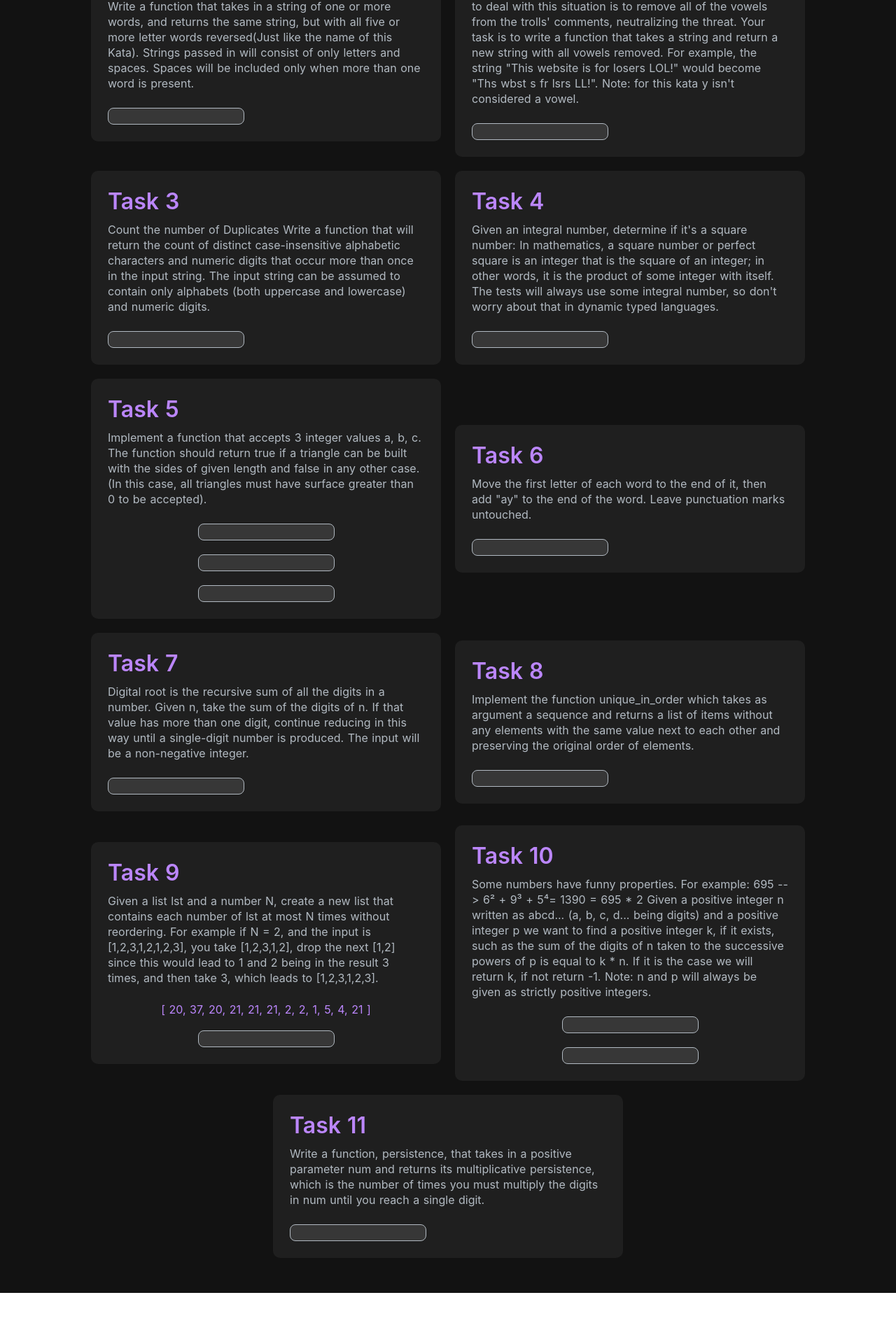
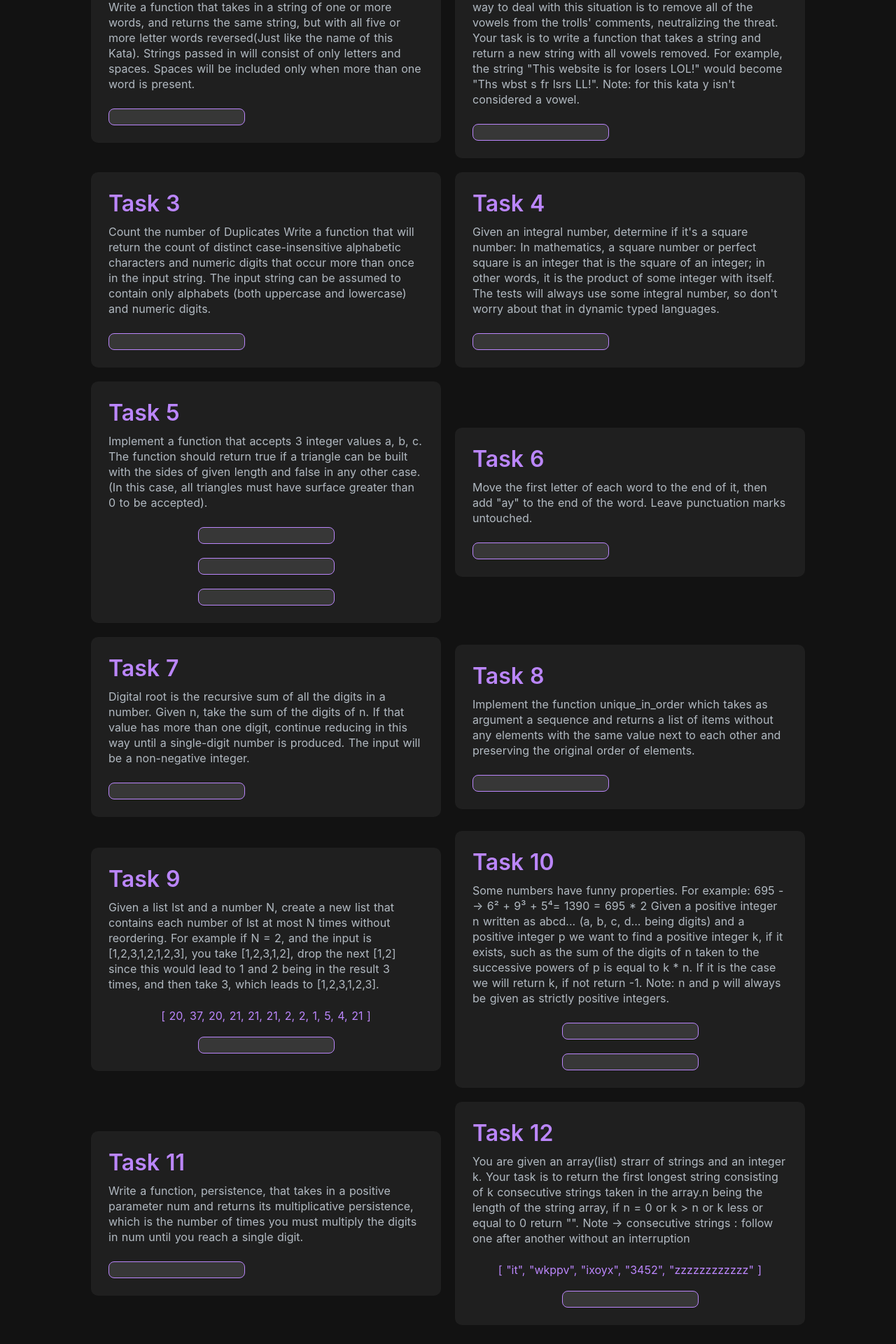
Before and after one commit to dumaaas/codewars-js, a Nuxt app: page / in a window 1280 px wide. Shown: the part 147-2067 px from the top of the page at 70% size. Before the commit the page ends 1994 px from the top, so only its background shows below. Built offline with nearby package versions, Linux system fonts and the light colour scheme.

Commit message:
Solved task 12

```diff
--- a/pages/index.vue
+++ b/pages/index.vue
@@ -2,7 +2,7 @@
   <div class="main">
     <div class="container">
       <div class="cards">
-        <div class="card">
+        <div class="card" :class="{ 'card-active': task1 }">
           <h1 class="title">Task 1</h1>
           <p class="description">
             Write a function that takes in a string of one or more words, and
@@ -12,11 +12,15 @@
             when more than one word is present.
           </p>
           <div class="card-flex">
-            <input v-model="wordSpin" />
+            <input
+              v-model="wordSpin"
+              @focus="task1 = true"
+              @blur="task1 = false"
+            />
             <p v-if="wordSpin">{{ spinWords(wordSpin) }}</p>
           </div>
         </div>
-        <div class="card">
+        <div class="card" :class="{ 'card-active': task2 }">
           <h1 class="title">Task 2</h1>
           <p class="description">
             Trolls are attacking your comment section! A common way to deal with
@@ -28,11 +32,15 @@
             considered a vowel.
           </p>
           <div class="card-flex">
-            <input v-model="wordDisemvowel" />
+            <input
+              v-model="wordDisemvowel"
+              @focus="task2 = true"
+              @blur="task2 = false"
+            />
             <p v-if="wordDisemvowel">{{ disemvowel(wordDisemvowel) }}</p>
           </div>
         </div>
-        <div class="card">
+        <div class="card" :class="{ 'card-active': task3 }">
           <h1 class="title">Task 3</h1>
           <p class="description">
             Count the number of Duplicates Write a function that will return the
@@ -42,13 +50,17 @@
             lowercase) and numeric digits.
           </p>
           <div class="card-flex">
-            <input v-model="wordDuplicateCount" />
+            <input
+              v-model="wordDuplicateCount"
+              @focus="task3 = true"
+              @blur="task3 = false"
+            />
             <p v-if="wordDuplicateCount">
               {{ duplicateCount(wordDuplicateCount) }}
             </p>
           </div>
         </div>
-        <div class="card">
+        <div class="card" :class="{ 'card-active': task4 }">
           <h1 class="title">Task 4</h1>
           <p class="description">
             Given an integral number, determine if it's a square number: In
@@ -58,13 +70,17 @@
             so don't worry about that in dynamic typed languages.
           </p>
           <div class="card-flex">
-            <input v-model="wordIsSquare" />
+            <input
+              v-model="wordIsSquare"
+              @focus="task4 = true"
+              @blur="task4 = false"
+            />
             <p v-if="wordIsSquare">
               {{ isSquare(wordIsSquare) }}
             </p>
           </div>
         </div>
-        <div class="card">
+        <div class="card" :class="{ 'card-active': task5 }">
           <h1 class="title">Task 5</h1>
           <p class="description">
             Implement a function that accepts 3 integer values a, b, c. The
@@ -73,9 +89,21 @@
             all triangles must have surface greater than 0 to be accepted).
           </p>
           <div class="card-flex card-flex__col">
-            <input v-model="wordIsTriangleA" />
-            <input v-model="wordIsTriangleB" />
-            <input v-model="wordIsTriangleC" />
+            <input
+              v-model="wordIsTriangleA"
+              @focus="task5 = true"
+              @blur="task5 = false"
+            />
+            <input
+              v-model="wordIsTriangleB"
+              @focus="task5 = true"
+              @blur="task5 = false"
+            />
+            <input
+              v-model="wordIsTriangleC"
+              @focus="task5 = true"
+              @blur="task5 = false"
+            />
 
             <p v-if="wordIsTriangleA && wordIsTriangleB && wordIsTriangleC">
               {{
@@ -84,20 +112,24 @@
             </p>
           </div>
         </div>
-        <div class="card">
+        <div class="card" :class="{ 'card-active': task6 }">
           <h1 class="title">Task 6</h1>
           <p class="description">
             Move the first letter of each word to the end of it, then add "ay"
             to the end of the word. Leave punctuation marks untouched.
           </p>
           <div class="card-flex">
-            <input v-model="wordPigIt" />
+            <input
+              v-model="wordPigIt"
+              @focus="task6 = true"
+              @blur="task6 = false"
+            />
             <p v-if="wordPigIt">
               {{ pigIt(wordPigIt) }}
             </p>
           </div>
         </div>
-        <div class="card">
+        <div class="card" :class="{ 'card-active': task7 }">
           <h1 class="title">Task 7</h1>
           <p class="description">
             Digital root is the recursive sum of all the digits in a number.
@@ -106,13 +138,17 @@
             number is produced. The input will be a non-negative integer.
           </p>
           <div class="card-flex">
-            <input v-model="wordDigitalRoot" />
+            <input
+              v-model="wordDigitalRoot"
+              @focus="task7 = true"
+              @blur="task7 = false"
+            />
             <p v-if="wordDigitalRoot">
               {{ digitalRoot(wordDigitalRoot) }}
             </p>
           </div>
         </div>
-        <div class="card">
+        <div class="card" :class="{ 'card-active': task8 }">
           <h1 class="title">Task 8</h1>
           <p class="description">
             Implement the function unique_in_order which takes as argument a
@@ -121,13 +157,17 @@
             elements.
           </p>
           <div class="card-flex">
-            <input v-model="wordUniqueInOrder" />
+            <input
+              v-model="wordUniqueInOrder"
+              @focus="task8 = true"
+              @blur="task8 = false"
+            />
             <p v-if="wordUniqueInOrder">
               {{ uniqueInOrder(wordUniqueInOrder) }}
             </p>
           </div>
         </div>
-        <div class="card">
+        <div class="card" :class="{ 'card-active': task9 }">
           <h1 class="title">Task 9</h1>
           <p class="description">
             Given a list lst and a number N, create a new list that contains
@@ -138,13 +178,17 @@
           </p>
           <div class="card-flex card-flex__col">
             <p>{{ arrayDeleteNth }}</p>
-            <input v-model="wordDeleteNth" />
+            <input
+              v-model="wordDeleteNth"
+              @focus="task9 = true"
+              @blur="task9 = false"
+            />
             <p v-if="wordDeleteNth">
               {{ deleteNth(wordDeleteNth) }}
             </p>
           </div>
         </div>
-        <div class="card">
+        <div class="card" :class="{ 'card-active': task10 }">
           <h1 class="title">Task 10</h1>
           <p class="description">
             Some numbers have funny properties. For example: 695 --> 6² + 9³ +
@@ -156,15 +200,23 @@
             be given as strictly positive integers.
           </p>
           <div class="card-flex card-flex__col">
-            <input v-model="wordDigPowA" />
-            <input v-model="wordDigPowB" />
+            <input
+              v-model="wordDigPowA"
+              @focus="task10 = true"
+              @blur="task10 = false"
+            />
+            <input
+              v-model="wordDigPowB"
+              @focus="task10 = true"
+              @blur="task10 = false"
+            />
 
             <p v-if="wordDigPowA && wordDigPowB">
               {{ digPow(wordDigPowA, wordDigPowB) }}
             </p>
           </div>
         </div>
-        <div class="card">
+        <div class="card" :class="{ 'card-active': task11 }">
           <h1 class="title">Task 11</h1>
           <p class="description">
             Write a function, persistence, that takes in a positive parameter
@@ -173,10 +225,36 @@
             single digit.
           </p>
           <div class="card-flex">
-            <input v-model="wordPersistance" />
+            <input
+              v-model="wordPersistance"
+              @focus="task11 = true"
+              @blur="task11 = false"
+            />
 
             <p v-if="wordPersistance">
               {{ persistence(wordPersistance) }}
+            </p>
+          </div>
+        </div>
+        <div class="card" :class="{ 'card-active': task12 }">
+          <h1 class="title">Task 12</h1>
+          <p class="description">
+            You are given an array(list) strarr of strings and an integer k.
+            Your task is to return the first longest string consisting of k
+            consecutive strings taken in the array.n being the length of the
+            string array, if n = 0 or k > n or k less or equal to 0 return "".
+            Note -> consecutive strings : follow one after another without an
+            interruption
+          </p>
+          <div class="card-flex card-flex__col">
+            <p>{{ arrayLongestConsec }}</p>
+            <input
+              v-model="wordLongestConsec"
+              @focus="task12 = true"
+              @blur="task12 = false"
+            />
+            <p v-if="wordLongestConsec">
+              {{ longestConsec(wordLongestConsec) }}
             </p>
           </div>
         </div>
@@ -190,6 +268,18 @@ export default {
   name: 'IndexPage',
   data() {
     return {
+      task1: false,
+      task2: false,
+      task3: false,
+      task4: false,
+      task5: false,
+      task6: false,
+      task7: false,
+      task8: false,
+      task9: false,
+      task10: false,
+      task11: false,
+      task12: false,
       wordSpin: '',
       wordDisemvowel: '',
       wordDuplicateCount: '',
@@ -205,6 +295,8 @@ export default {
       wordDigPowA: '',
       wordDigPowB: '',
       wordPersistance: '',
+      wordLongestConsec: '',
+      arrayLongestConsec: ['it', 'wkppv', 'ixoyx', '3452', 'zzzzzzzzzzzz'],
     }
   },
   methods: {
@@ -412,6 +504,36 @@ export default {
       // return number of multiplicative persistence
       return times
     },
+
+    // Task 12
+
+    // You are given an array(list) strarr of strings and an integer k. Your task is to return
+    // the first ongest string consisting of k consecutive strings taken in the array.
+    // n being the length of the string array, if n = 0 or k > n or k <= 0 return "" (return Nothing in Elm).
+    // Note
+    // consecutive strings : follow one after another without an interruption
+
+    longestConsec(k) {
+      k = parseInt(k)
+
+      if (
+        this.arrayLongestConsec.length === 0 ||
+        k > this.arrayLongestConsec.length ||
+        k <= 0
+      )
+        return 'Try another number.'
+      var result = ''
+      for (let i = 0; i <= this.arrayLongestConsec.length - k; i++) {
+        var str = ''
+        for (let j = i; j < i + k; j++) {
+          str += this.arrayLongestConsec[j]
+        }
+        if (result.length < str.length) {
+          result = str
+        }
+      }
+      return result
+    },
   },
 }
 </script>
@@ -436,7 +558,13 @@ export default {
     border-radius: 10px;
     padding: 24px;
     max-width: 500px;
+    transition: ease-in 0.4s all;
+    border: 1px solid transparent;
 
+    &.card-active {
+      transition: ease-in 0.4s all;
+      border: 1px solid #bb86fc;
+    }
     &-flex {
       display: flex;
       align-items: center;
@@ -453,10 +581,11 @@ export default {
       padding-bottom: 24px;
       line-height: 22px;
       color: #b2bac2;
+      transition: ease-in 0.4s all;
     }
 
     input {
-      border: 1px solid #b2bac2;
+      border: 1px solid #bb86fc;
       background: #373737;
       padding: 8px;
       height: 24px;
```
